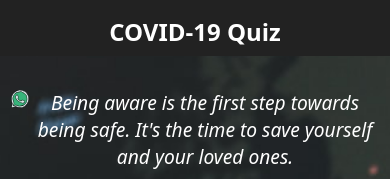
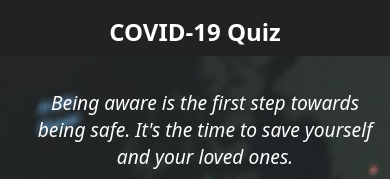
Before and after one commit to iAchyut/COVID-19, a React (Create React App) app: page / in a window 390 px wide. Shown: the top 179 px of the page. Built offline with nearby package versions, Linux system fonts and the light colour scheme.

Commit message:
hidden the visibility of unused whatsapp logo

```diff
--- a/src/screens/home/home.module.css
+++ b/src/screens/home/home.module.css
@@ -170,6 +170,11 @@
     visibility: hidden;
     display: none;
 }
+.whatsappMobile{
+
+    visibility: hidden;
+    display: none;
+}
 
 .whatsapp {
     display: flex;
@@ -188,7 +193,7 @@
         margin-top: 50px;
         margin-bottom: 15px;
     }
-    .whatsappMobile img{
+    .whatsappMobile {
         visibility: visible;
         display: inherit;
     }
```
